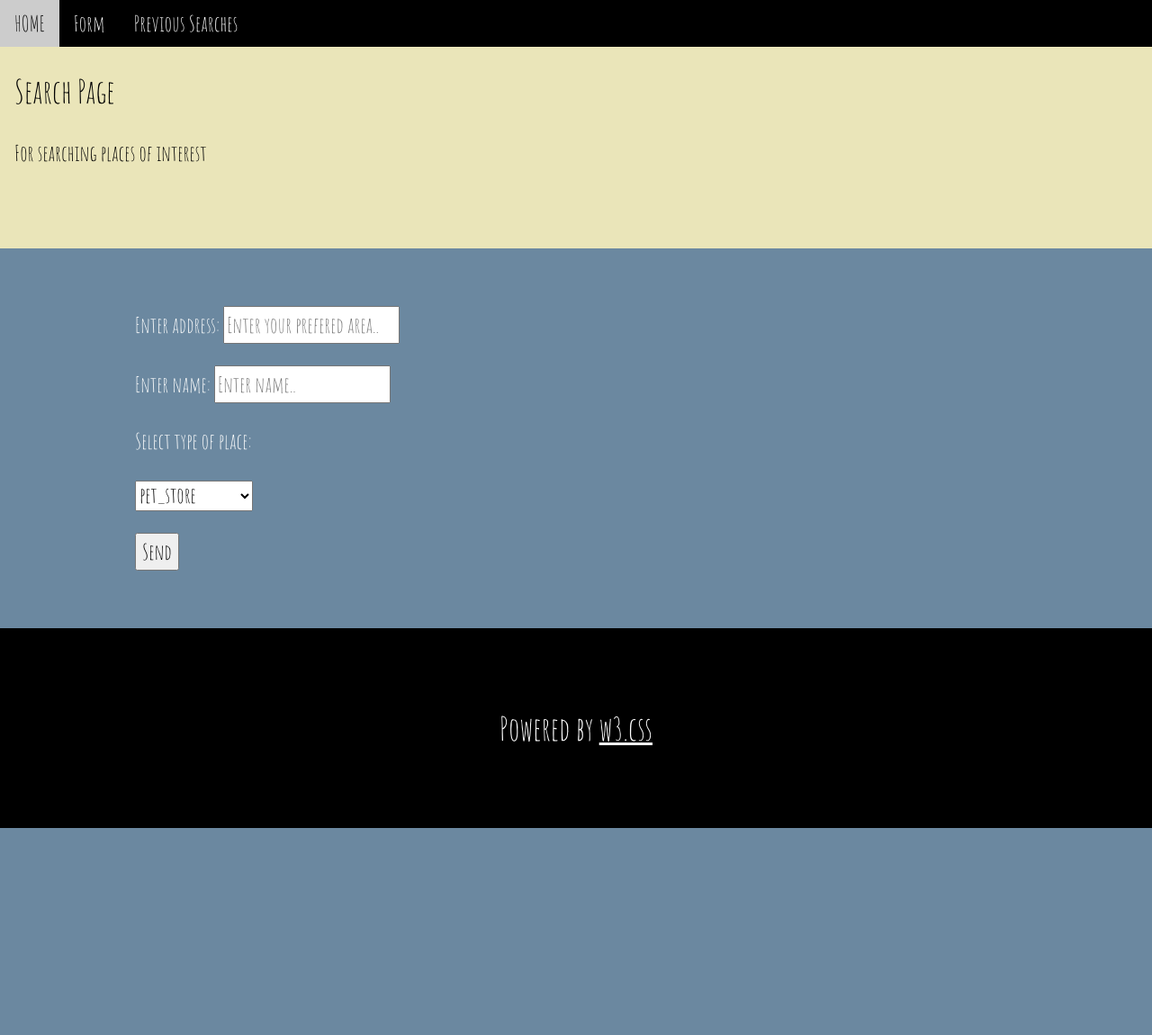
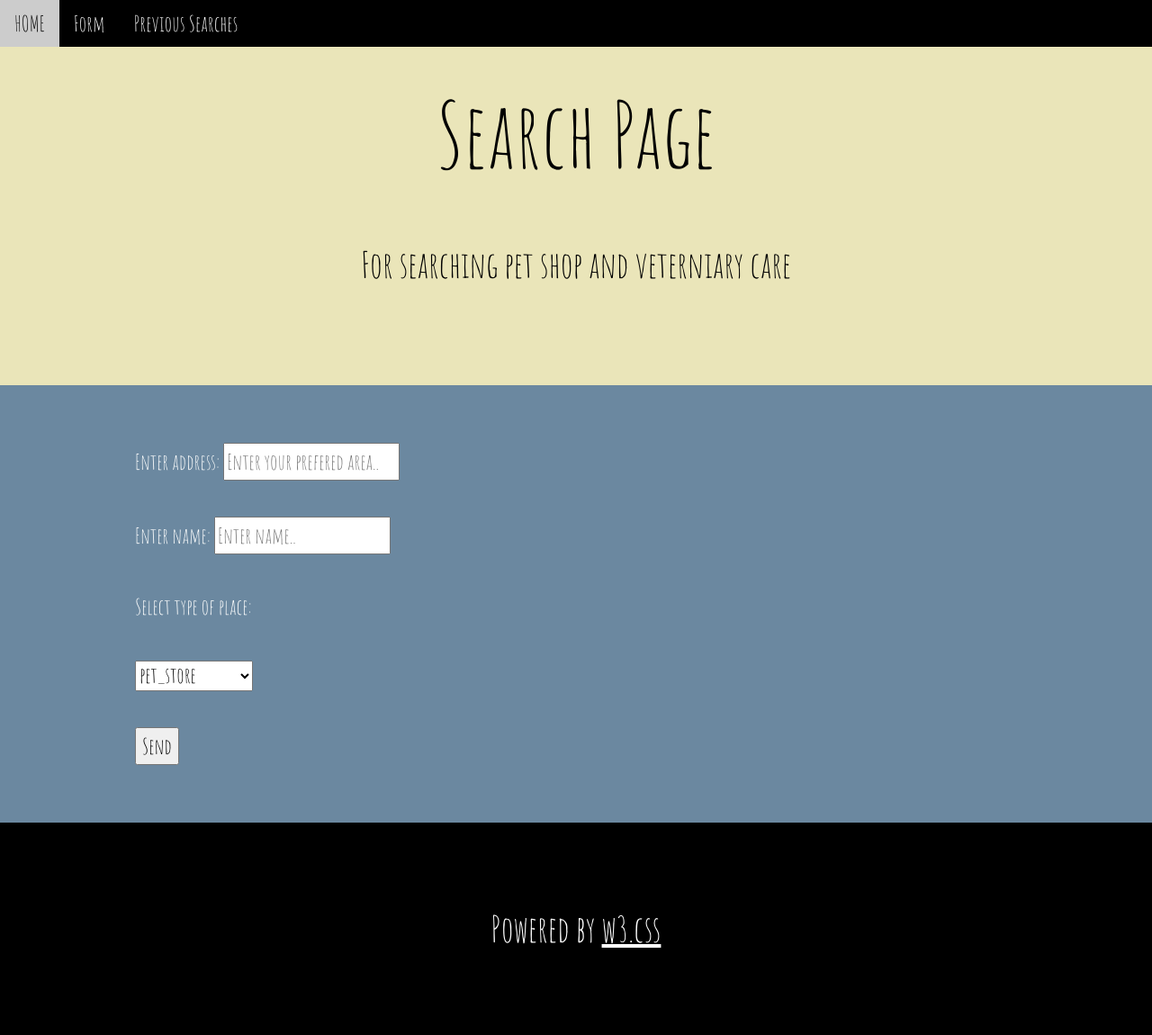
Before and after one commit to clarenvcex/webapi, a Node server app: page /form in a window 1280 px wide. Shown: the whole page at 90% size. Before the commit the page ends 920 px from the top, so only its background shows below. Run offline with Node 20, Linux system fonts and the light colour scheme; some libraries are stand-ins or nearby versions.

Commit message:
fixed heroku

```diff
--- a/app.js
+++ b/app.js
@@ -122,7 +122,7 @@ if(originalResults[i].photos){
   tempObj={
     name: originalResults[i].name,
     address:originalResults[i].vicinity,
-    photo_reference:'/no_image_found.png',
+    photo_reference:'/noImageFound.jpg',
 
 
   }
--- a/package.json
+++ b/package.json
@@ -4,7 +4,8 @@
   "description": "",
   "main": "index.js",
   "scripts": {
-    "test": "echo \"Error: no test specified\" && exit 1"
+    "test": "echo \"Error: no test specified\" && exit 1",
+    "start":"node app.js"
   },
   "author": "CL",
   "license": "ISC",
--- a/views/form.hbs
+++ b/views/form.hbs
@@ -1,6 +1,6 @@
 <!DOCTYPE html>
 <html>
-<title>W3.CSS Template</title>
+<title>Pet</title>
 <meta charset="UTF-8">
 <meta name="viewport" content="width=device-width, initial-scale=1">
 <link rel="stylesheet" href="https://www.w3schools.com/w3css/4/w3.css">
@@ -12,8 +12,17 @@ body,h1,h2,h3,h4,h5,h6 {font-family: "Amatic SC", sans-serif}
 .bgimg {
     background-repeat: no-repeat;
     background-size: cover;
-    background-image: url("/w3images/pizza.jpg");
+    background-image: url("/dog and cat.jpg");
     min-height: 90%;
+}
+
+h1{
+text-align: center;
+font-size : 100px
+}
+p {
+  text-align: center;
+  font-size : 40px
 }
 </style>
 <body>
@@ -23,7 +32,7 @@ body,h1,h2,h3,h4,h5,h6 {font-family: "Amatic SC", sans-serif}
 
 <div class="w3-container w3-padding-64 w3-yellow w3-grayscale w3-xlarge" id="about">
   <h1>Search Page</h1>
-  <p>For searching places of interest</p>
+  <p>For searching pet shop and veterniary care</p>
 </div>
 
 <div class="w3-container w3-padding-64 w3-blue w3-grayscale w3-xlarge" id="about">
```
Also changed, not shown: views/home.hbs (+4 -4 lines), views/result.hbs (+13 -3 lines), public/dog and cat.jpg (added), public/noImageFound.jpg (added), public/petshop.jpg (added), public/vet-1.jpg (added).
